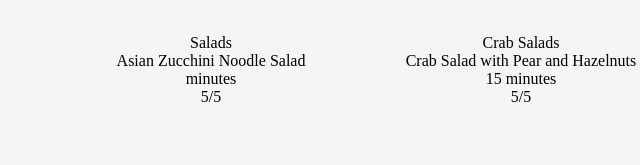
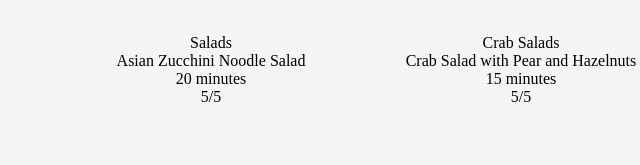
Before and after one commit to Sami4code/TRY-KIBO-PROJECTS, a plain HTML site: page index.html in a window 1280 px wide. Shown: the part 241-406 px from the top of the page, 119-759 px from the left. Drawn offline with Linux system fonts and the light colour scheme.

Commit message:
html code of the recipe layout

```diff
--- a/index.html
+++ b/index.html
@@ -49,7 +49,7 @@
         <div class="Category">Salads</div>
         <div class="name">Asian Zucchini Noodle Salad</div>
         <div class="info">
-            <div class="time">minutes</div>
+            <div class="time">20 minutes</div>
             <div class="rating">5/5</div>
         </div>
         </div>
```
